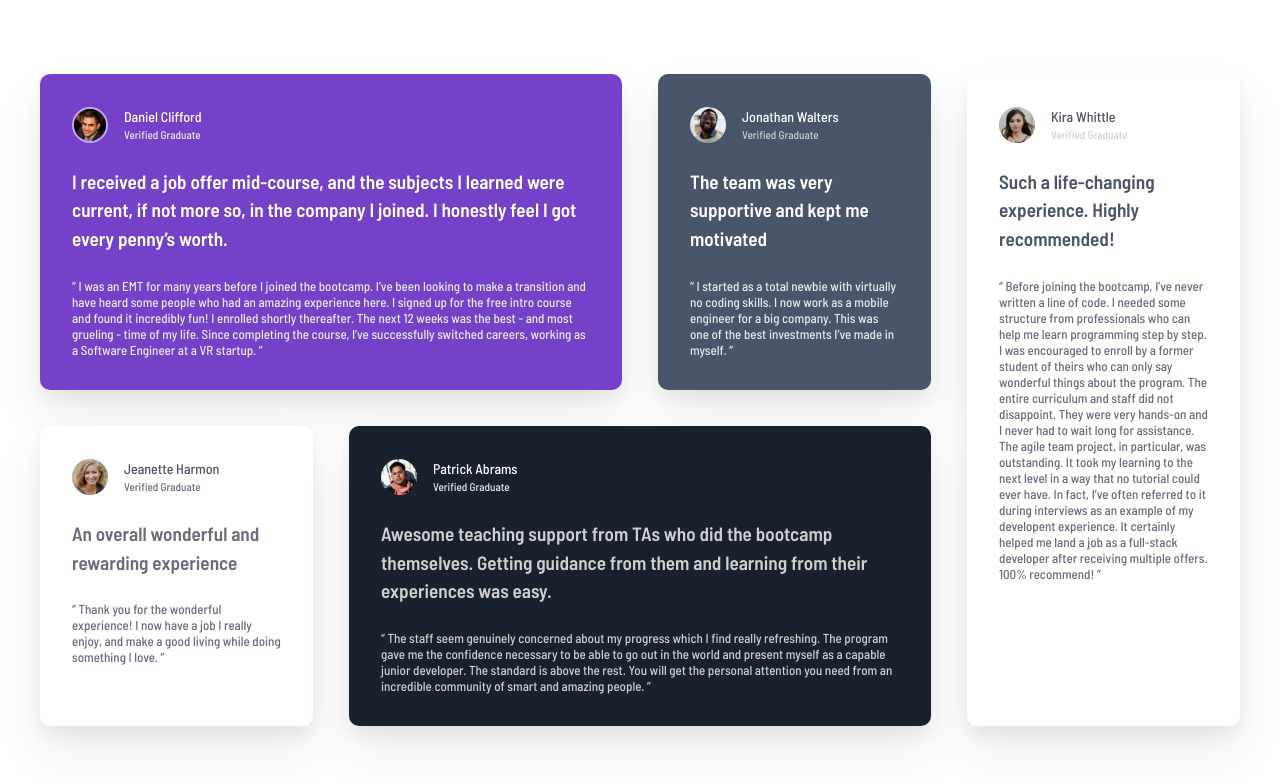
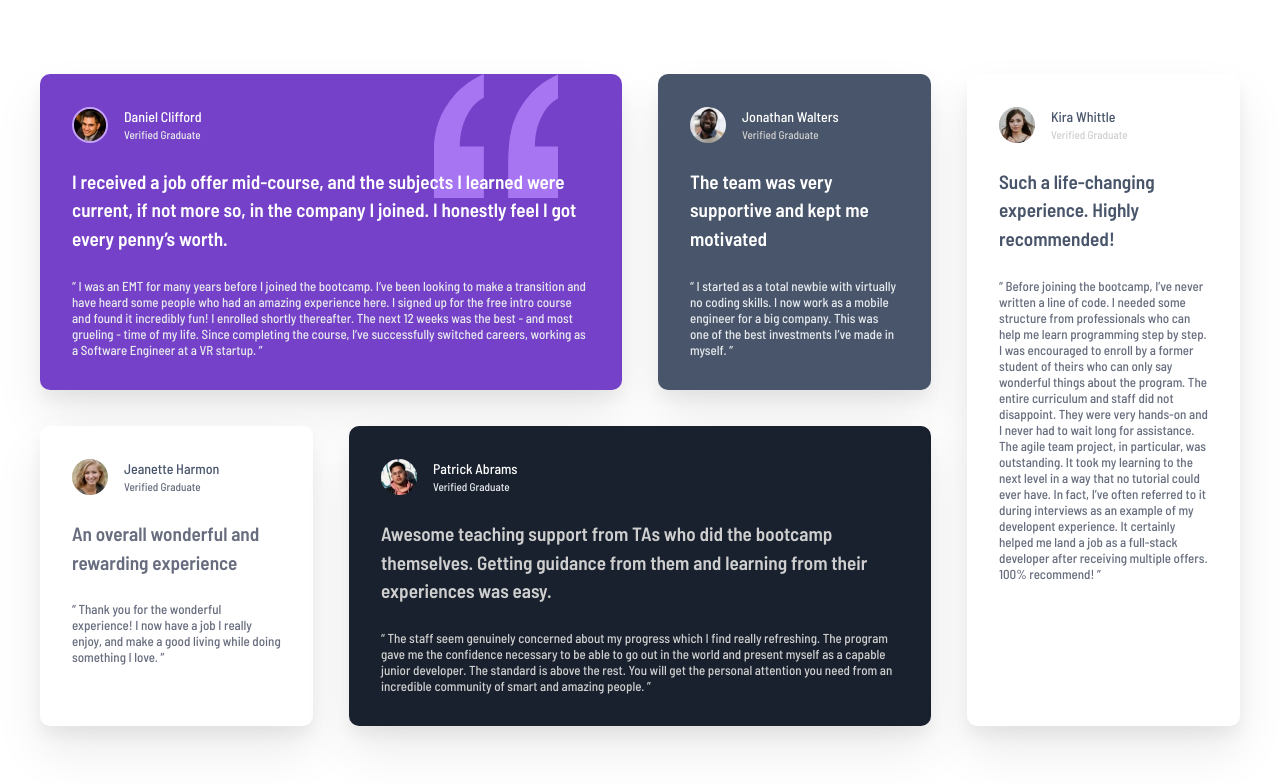
Before and after one commit to bryancarias/TesstimonialsGridSection, a plain HTML site: page index.html in a window 1280 px wide. Drawn offline with Linux system fonts and the light colour scheme.

Commit message:
Ultimos cambios de configuración

```diff
--- a/index.html
+++ b/index.html
@@ -29,6 +29,11 @@
             <span class="card-header__role grey100-rol">Verified Graduate</span>
           </h1>
         </header>
+        <img
+          class="image-question"
+          src="./images/bg-pattern-quotation.svg"
+          alt=""
+        />
         <p class="card-content__text1">
           I received a job offer mid-course, and the subjects I learned were
           current, if not more so, in the company I joined. I honestly feel I
--- a/style.css
+++ b/style.css
@@ -96,6 +96,25 @@ p {
   border-radius: var(--size-10px);
   box-shadow: 0 var(--size-10px) var(--size-15px) rgba(0, 0, 0, 0.05),
     0 25px 50px rgba(0, 0, 0, 0.08);
+  position: relative;
+  z-index: 0;
+}
+
+.image-question {
+  display: none;
+
+  @media (min-width: 75rem) {
+    object-fit: cover;
+    display: block;
+    width: 7.75rem;
+    height: 7.75rem;
+    margin: 0;
+    padding: 0;
+    position: absolute;
+    top: 0;
+    right: 4rem;
+    z-index: -1;
+  }
 }
 
 .card-header {
```
Also changed, not shown: preview.jpg (deleted), preview.png (added), 1 other file.
